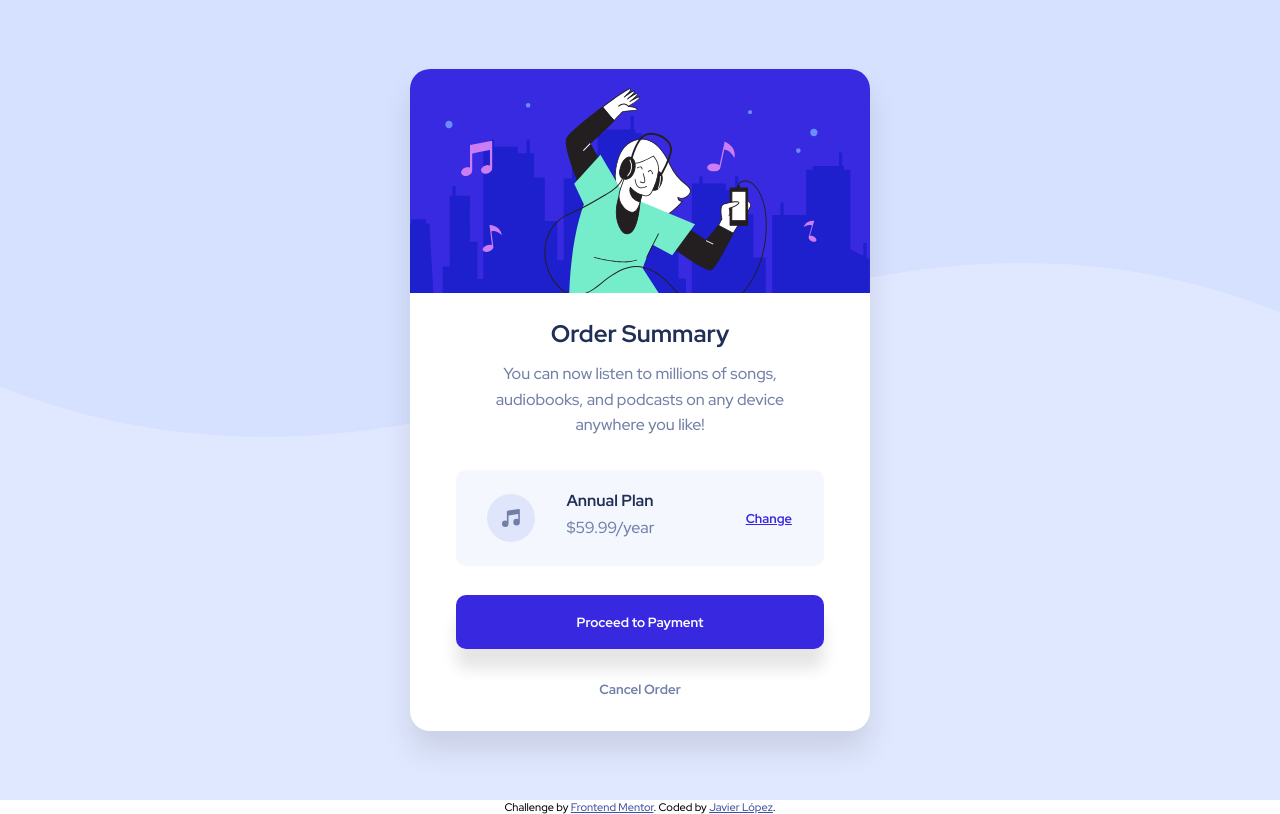
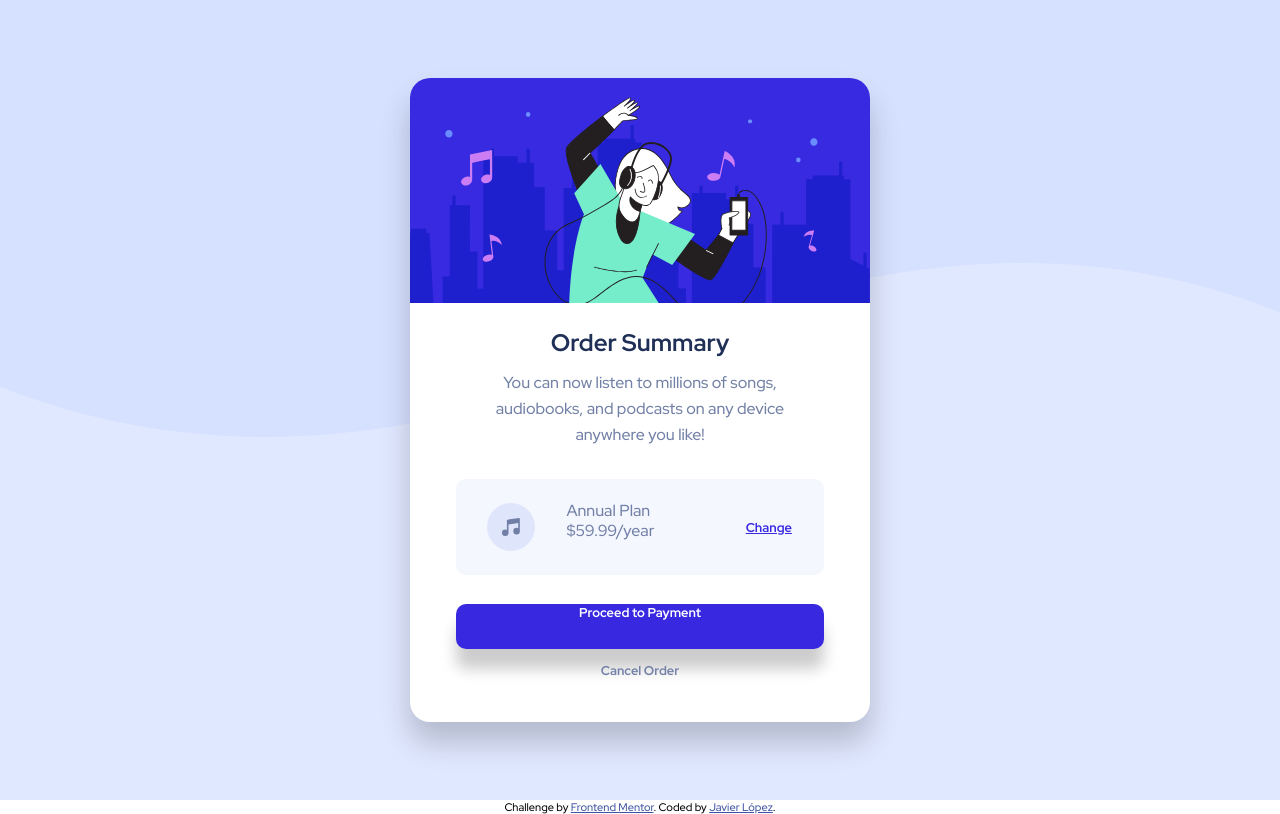
Before and after one commit to jglopezre/html-flex-and-scss-component-order-card, a plain HTML site: page index.html in a window 1280 px wide. Drawn offline with Linux system fonts and the light colour scheme.

Commit message:
button changed to <a> tag, style adapted

```diff
--- a/index.html
+++ b/index.html
@@ -18,7 +18,7 @@
   <main>
     <div class="card">
       <div class="image-container">
-	<img alt="A person listening to music" src="images/illustration-hero.svg"/>
+	<img alt="" src="images/illustration-hero.svg"/>
       </div>
       <section>
 	<h1>Order Summary</h1>
@@ -27,23 +27,23 @@
       </section>
       <section>
 	<div>
-	  <img alt="Music Note" src="images/icon-music.svg"/>
+	  <img alt="" src="images/icon-music.svg"/>
 	</div>
 	<div>
 	  <div>
-	    <h4>Annual Plan</h4>
+	    <p>Annual Plan</p>
 	  </div>
 	  <div>
 	    <p>$59.99/year</p>
 	  </div>
 	</div>
 	<div>
-	  <a href="">Change</a>
+	  <a href="#">Change</a>
 	</div>
       </section>
       <section>
-	<button>Proceed to Payment</button>
-	<button>Cancel Order</button>
+	<div><a href="#">Proceed to Payment</a></div>
+	<div><a href="#">Cancel Order</a></div>
       </section>
     </div>
   </main>
--- a/style.scss
+++ b/style.scss
@@ -4,7 +4,7 @@ $primary-color-2: hsl(245, 75%, 52%);
 $neutral-color-1: hsl(225, 100%, 98%);
 $neutral-color-2: hsl(224, 23%, 55%);
 $neutral-color-3: hsl(223, 47%, 23%);
-$shadow: rgba(0, 0, 0, 0.1);
+$shadow: rgba(0, 0, 0, 0.2);
 //Sizing
 $card-width: 460px;
 $card-height: 680px;
@@ -155,19 +155,21 @@ footer {
 	flex-direction: column;
 	width: $content-width;
 	margin-bottom: 1em;
-	> button {
-	    height: 4em;
+	> div {
+	    width: 100%;
+	    height: 3.5em;
 	    border: none;
 	    cursor: pointer;
-	    font-family: 'Red Hat Display';
+	    text-align: center;
 	    border-radius: $b-content-radius;
+	    font-size: 0.8em;
 	    font-weight: 700;
 	    margin-top: 1em;
 	}
 
-	button:nth-child(1) {
+	div:nth-child(1) {
+
 	    background-color: $primary-color-2;
-	    color: white;
 	    box-shadow: 0 20px 15px $shadow;
 	    transition: background-color $transition-delay;
 	    &:hover {
@@ -177,8 +179,12 @@ footer {
 	    &:active {
 		background-color: black;
 	    }
+	    > a {
+		color: white;
+		text-decoration: none;
+	    }
 	}
-	button:nth-child(2) {
+	div:nth-child(2) {
 	    background-color: rgba(0, 0, 0, 0);
 	    color: $neutral-color-2;
 	    transition: color $transition-delay;
@@ -188,6 +194,15 @@ footer {
 	    }
 	    &:active {
 		border: solid 1px black;
+	    }
+	    > a {
+		color: $neutral-color-2;
+		text-decoration: none;
+		transition: color $transition-delay;
+		&:hover {
+		    color: $primary-color-2;
+		    transition: color $transition-delay;
+		}
 	    }
 	}
     }
```
Also changed, not shown: style.css.
